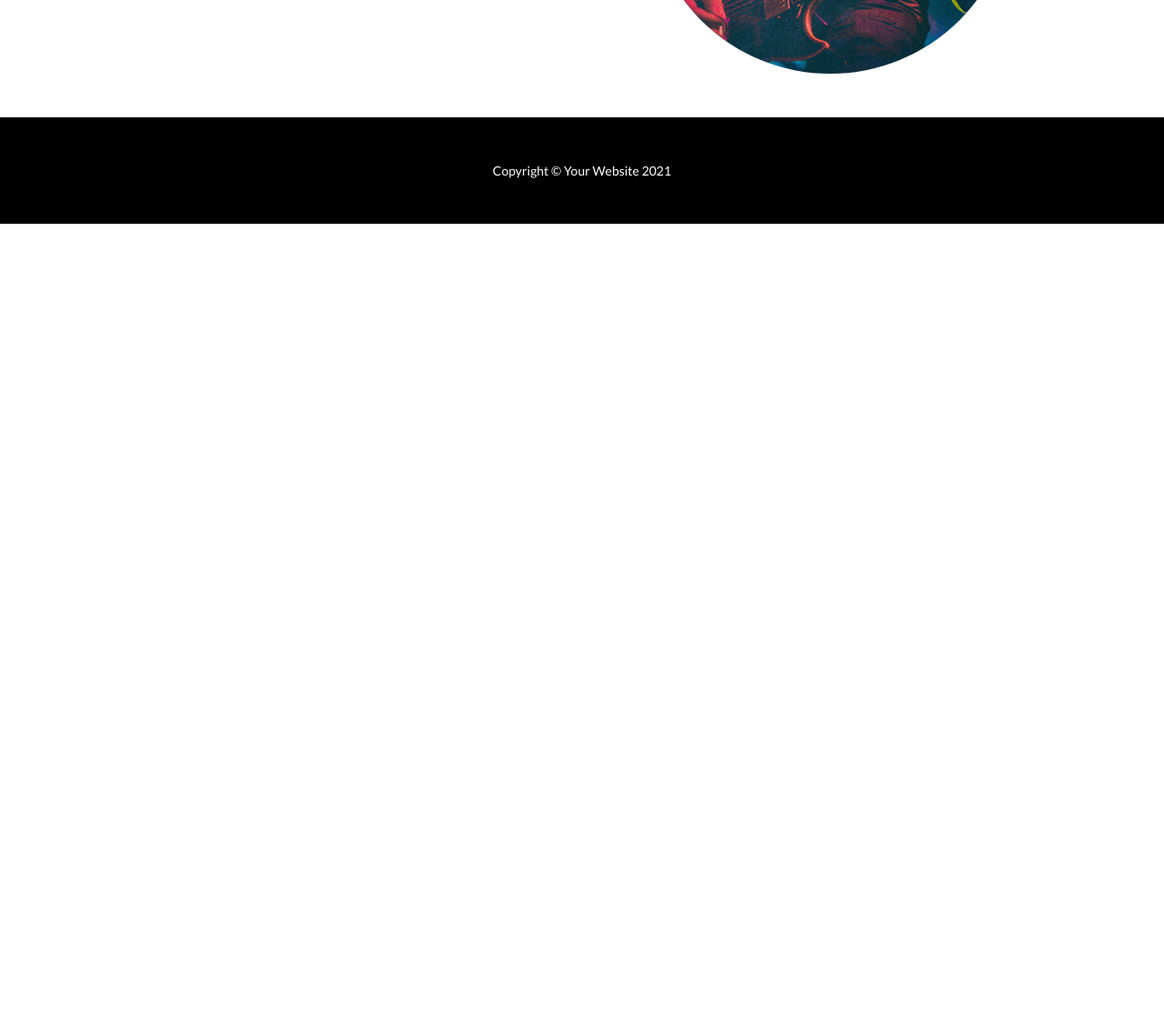
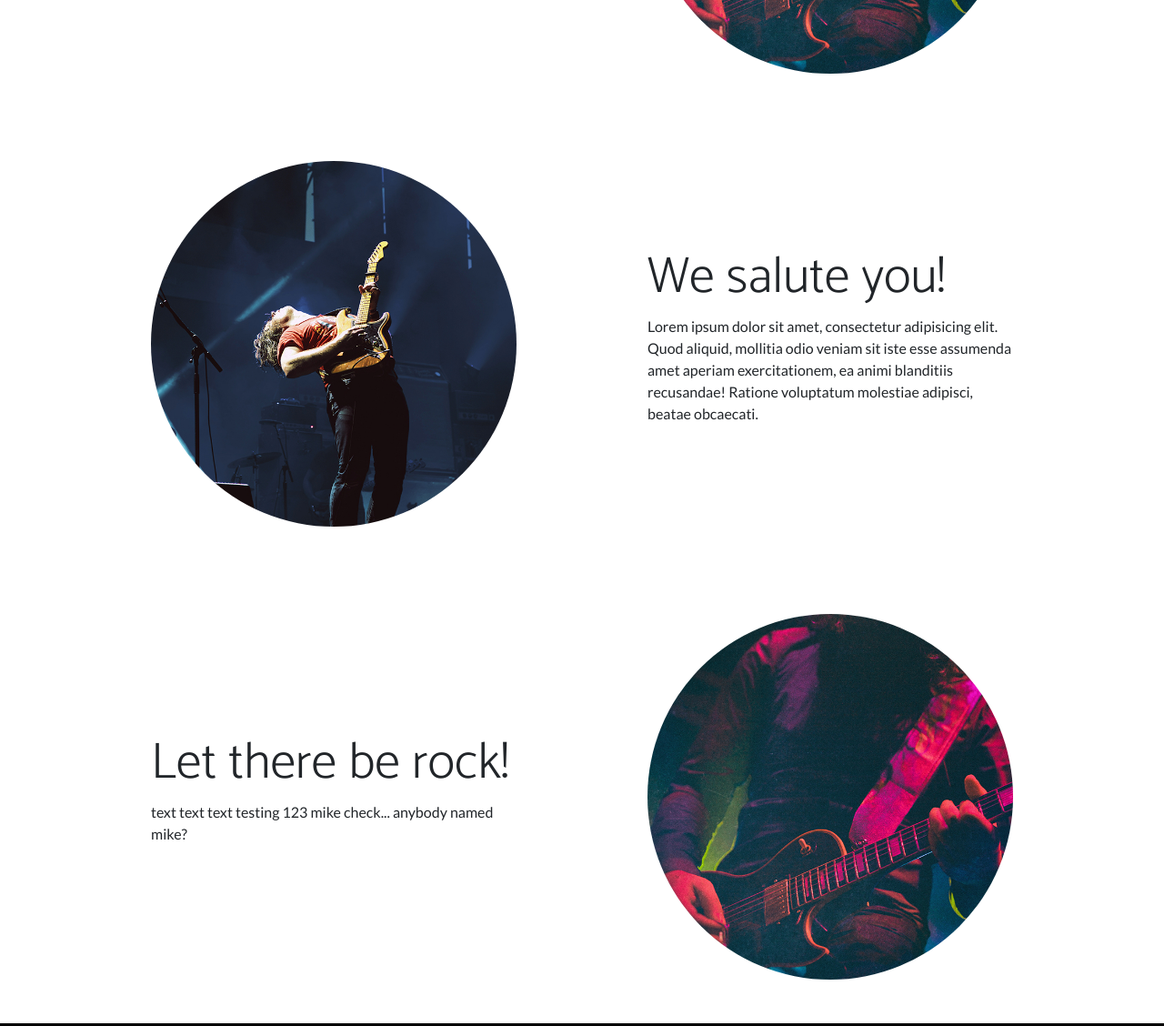
Before and after one commit to CovalenceKnox/website, a plain HTML site: page index.html in a window 1280 px wide. Shown: the part 2052-3180 px from the top of the page at 91% size. Before the commit the page ends 2298 px from the top, so only its background shows below. Drawn offline with nearby package versions, Linux system fonts and the light colour scheme.

Commit message:
Added more content sections

```diff
--- a/index.html
+++ b/index.html
@@ -98,6 +98,39 @@
                 </div>
             </div>
         </section>
+       <!-- Content section 2-->
+       <section>
+        <div class="container px-5">
+            <div class="row gx-5 align-items-center">
+                <div class="col-lg-6">
+                    <div class="p-5"><img class="img-fluid rounded-circle" src="assets/img/02.jpg" alt="..." /></div>
+                </div>
+                <div class="col-lg-6">
+                    <div class="p-5">
+                        <h2 class="display-4">We salute you!</h2>
+                        <p>Lorem ipsum dolor sit amet, consectetur adipisicing elit. Quod aliquid, mollitia odio veniam sit iste esse assumenda amet aperiam exercitationem, ea animi blanditiis recusandae! Ratione voluptatum molestiae adipisci, beatae obcaecati.</p>
+                    </div>
+                </div>
+            </div>
+        </div>
+    </section>
+        <!-- Content section 3-->
+        <section>
+            <div class="container px-5">
+                <div class="row gx-5 align-items-center">
+                    <div class="col-lg-6 order-lg-2">
+                        <div class="p-5"><img class="img-fluid rounded-circle" src="assets/img/03.jpg" alt="..." /></div>
+                    </div>
+                    <div class="col-lg-6 order-lg-1">
+                        <div class="p-5">
+                            <h2 class="display-4">Let there be rock!</h2>
+                            <p>text text text testing 123 mike check... anybody named mike?</p>
+                        </div>
+                    </div>
+                </div>
+            </div>
+        </section>
+
         <!-- Footer-->
         <footer class="py-5 bg-black">
             <div class="container px-5"><p class="m-0 text-center text-white small">Copyright &copy; Your Website 2021</p></div>
```
